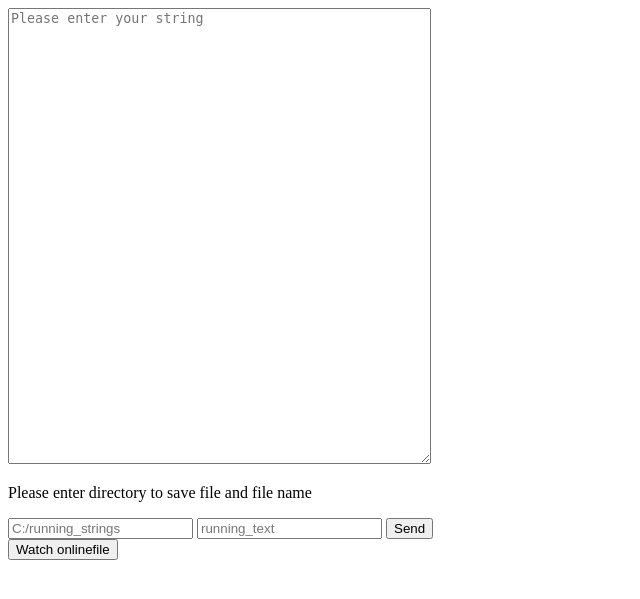
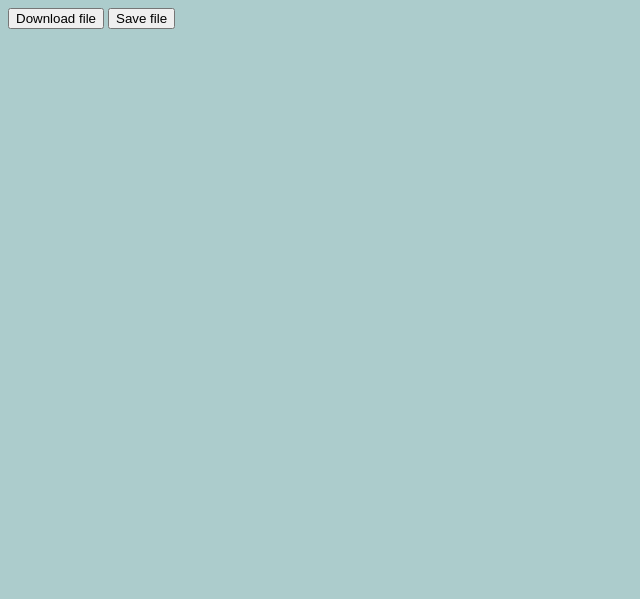
Before and after one commit to Anushka-2021/testovoye2023_RunningString, a Flask app: page / in a window 1280 px wide. Shown: the top 599 px of the page, without its empty margins (0-640 px from the left). Run offline with Flask 3, Linux system fonts and the light colour scheme.

Commit message:
I have no idea how to improve it so i'm just going to add some styles and finish

```diff
--- a/main.py
+++ b/main.py
@@ -9,14 +9,56 @@ conn = sqlite3.connect("usingdb.db", check_same_thread=False)
 cursor = conn.cursor()
 
 @app.route('/', methods = ['POST', 'GET'])
-def sending():
+def index():
+    return render_template("test.html")
+
+@app.route('/down_page', methods = ['POST', 'GET'])
+def downloading():
+    if request.method == 'POST':
+        text = request.form.get('entr')
+
+        image = np.zeros((100, 100, 3), dtype=np.uint8)
+        # Text parameters
+        font = cv2.FONT_HERSHEY_SIMPLEX
+        font_scale = 1
+        font_color = (255, 255, 255)  # White
+        line_type = cv2.LINE_AA
+
+        # Video parameters
+        fps = 30
+        video_length = 3
+        total_frames = fps * video_length
+        # Video creation
+        fourcc = cv2.VideoWriter_fourcc(*'mp4v')
+        video_writer = cv2.VideoWriter('static/running_text.mp4', fourcc, fps, (100, 100))
+        text_width, text_height = cv2.getTextSize(text, font, font_scale, 1)[0]
+        x = 100
+        y = 50
+        for frame_number in range(total_frames):
+            image.fill(0)
+
+            # Drawing text into video and pushing it into existing video
+            cv2.putText(image, text, (x, y), font, font_scale, font_color, 1, line_type)
+            video_writer.write(image)
+
+            x-=(text_width+200)//total_frames # offset
+        video_writer.release()
+
+        # Adding into database
+        f = list(cursor.execute("SELECT count(*) FROM myStrings1"))[0][0]
+        cursor.execute("INSERT OR REPLACE INTO myStrings1(string_body, time_of_sending) VALUES (?, ?)", (text, datetime.now()))
+        return render_template("download.html")
+    return render_template("index.html")
+
+@app.route('/save_page', methods = ['POST', 'GET'])
+def saving():
     if request.method == 'POST':
         if request.form.get('path') is None:
             path = 'C:/running_strings'
         else:
             path = request.form.get('path')
         if not os.path.exists(path) or not os.path.isdir(path):
-                os.makedirs(path)
+            os.makedirs(path)
 
         if request.form.get('name') is not None and request.form.get('name') != "":
             name = request.form.get('name')
@@ -57,49 +99,12 @@ def sending():
         # Adding into database
         f = list(cursor.execute("SELECT count(*) FROM myStrings1"))[0][0]
         cursor.execute("INSERT OR REPLACE INTO myStrings1(string_id, string_body, time_of_sending) VALUES (?, ?, ?)", (f+1, text, datetime.now()))
-    return render_template("test.html")
+    return render_template("save.html")
 
-@app.route('/down_page', methods = ['POST', 'GET'])
-def down_page():
-    if request.method == 'POST':
-        text = request.form.get('entr')
-
-        image = np.zeros((100, 100, 3), dtype=np.uint8)
-        # Text parameters
-        font = cv2.FONT_HERSHEY_SIMPLEX
-        font_scale = 1
-        font_color = (255, 255, 255)  # White
-        line_type = cv2.LINE_AA
-
-        # Video parameters
-        fps = 30
-        video_length = 3
-        total_frames = fps * video_length
-        # Video creation
-        fourcc = cv2.VideoWriter_fourcc(*'mp4v')
-        video_writer = cv2.VideoWriter('static/running_text.mp4', fourcc, fps, (100, 100))
-        text_width, text_height = cv2.getTextSize(text, font, font_scale, 1)[0]
-        x = 100
-        y = 50
-        for frame_number in range(total_frames):
-            image.fill(0)
-
-            # Drawing text into video and pushing it into existing video
-            cv2.putText(image, text, (x, y), font, font_scale, font_color, 1, line_type)
-            video_writer.write(image)
-
-            x-=(text_width+200)//total_frames # offset
-        video_writer.release()
-
-        # Adding into database
-     #   f = list(cursor.execute("SELECT count(*) FROM myStrings1"))[0][0]
-      #  cursor.execute("INSERT OR REPLACE INTO myStrings1(string_id, string_body, time_of_sending) VALUES (?, ?, ?)", (f+1, text, datetime.now()))
-        return render_template("download.html")
-    return render_template("index.html")
 
 if __name__ == '__main__':
     cursor.execute("""CREATE TABLE IF NOT EXISTS myStrings1
-    (string_id UNIQUE, string_body, time_of_sending)
+    (string_id AUTO_INCREMENT UNIQUE, string_body, time_of_sending)
     """)
     conn.commit()
 
--- a/templates/index.html
+++ b/templates/index.html
@@ -3,6 +3,7 @@
 <head>
     <meta charset="UTF-8">
     <title>Enter page</title>
+    <link rel="stylesheet" type="text/css" htef="../style.css">
 </head>
 <body>
 <p>Please enter your string</p>
--- a/templates/test.html
+++ b/templates/test.html
@@ -3,16 +3,22 @@
 <head>
   <meta charset="utf-8" />
   <title>Running_string</title>
+  <style type="text/css">
+    form {
+      width: 90%;
+      padding: 20px;
+      border-radius: 5px;
+    }
+    body {
+      background-color: #accccc;
+    }
+    textarea {
+      width: 100%;
+    }
+  </style>
 </head>
 <body>
-<form method="post" id="form1">
-  <textarea form="form1" class="entr" name="entr" rows="30" cols="50" placeholder="Please enter your string">{{ string }}</textarea>
-  <p>Please enter directory to save file and file name</p>
-  <input type="text" form="form1" name="path" placeholder="C:/running_strings">
-  <input type="text" form="form1" name="name" placeholder="running_text">
-  <input type="submit" form="form1" value="Send">
-</form>
-<button onclick="window.location.href = window.location.origin + '/down_page';">Watch onlinefile</button>
-
+<button onclick="window.location.href = window.location.origin + '/down_page';">Download file</button>
+<button onclick="window.location.href = window.location.origin + '/save_page';">Save file</button>
 </body>
 </html>
```
Also changed, not shown: static/style.css (added, +11 -0 lines), templates/download.html (+14 -1 lines), templates/save.html (added, +31 -0 lines).
